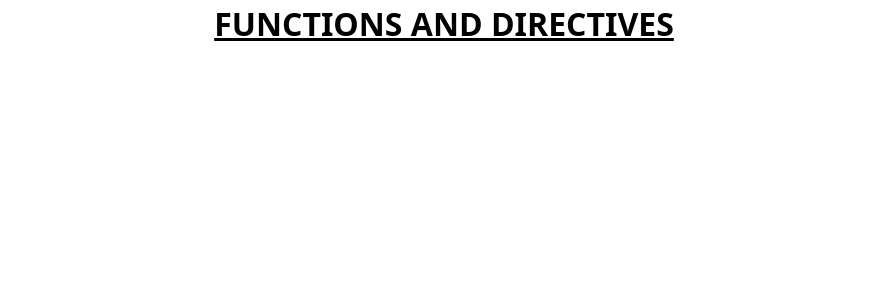
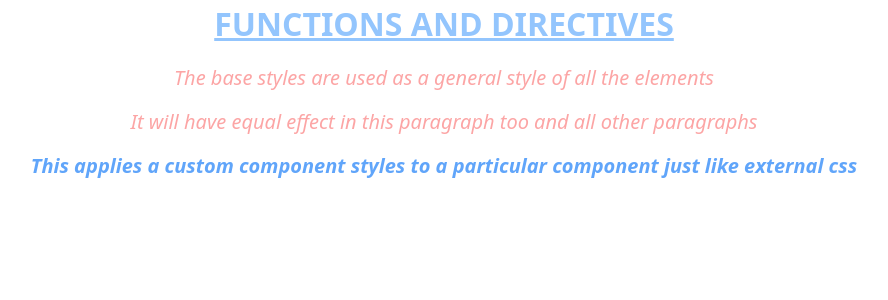
Before and after one commit to elvisowusu/Tailwindcss-tutorial-, a React (Vite) app: page / in a window 1280 px wide. Shown: the top 300 px of the page, without its empty margins (196-1084 px from the left). Built offline with nearby package versions, Linux system fonts and the light colour scheme.

Commit message:
Refactor styles in FunctionsAndDirectives component

```diff
--- a/src/Components/Function&Directives.jsx
+++ b/src/Components/Function&Directives.jsx
@@ -4,7 +4,11 @@ import React from "react";
 export const FunctionsAndDirectives =()=>{
     return(
         <div className="flex gap-4 flex-col items-center">
-            <h1 className="text-[2rem] font-bold underline">FUNCTIONS AND DIRECTIVES</h1>
+            <h1 >FUNCTIONS AND DIRECTIVES</h1>
+            <p>The base styles are used as a general style of all the elements</p>
+            <p>It will have equal effect in this paragraph too and all other paragraphs</p>
+            <p className="paragraph">This applies a custom component styles to a particular component just like external css</p>
+
         </div>
     )
 }
--- a/src/index.css
+++ b/src/index.css
@@ -1,3 +1,28 @@
 @tailwind base;
 @tailwind components;
 @tailwind utilities;
+
+/* using custom styles with tailwindcss @ layer directive */
+@layer base {
+  h1 {
+    @apply text-[2rem] text-blue-300 underline font-bold;
+  }
+  p {
+    @apply text-xl text-red-300 italic;
+  }
+}
+
+@layer components {
+  .paragraph {
+    @apply text-center text-xl text-blue-400 font-bold;
+  }
+}
+
+@layer utilities {
+  .filter-none {
+    filter: none;
+  }
+  .filter-grayscale {
+    filter: grayscale(100%);
+  }
+}
```
